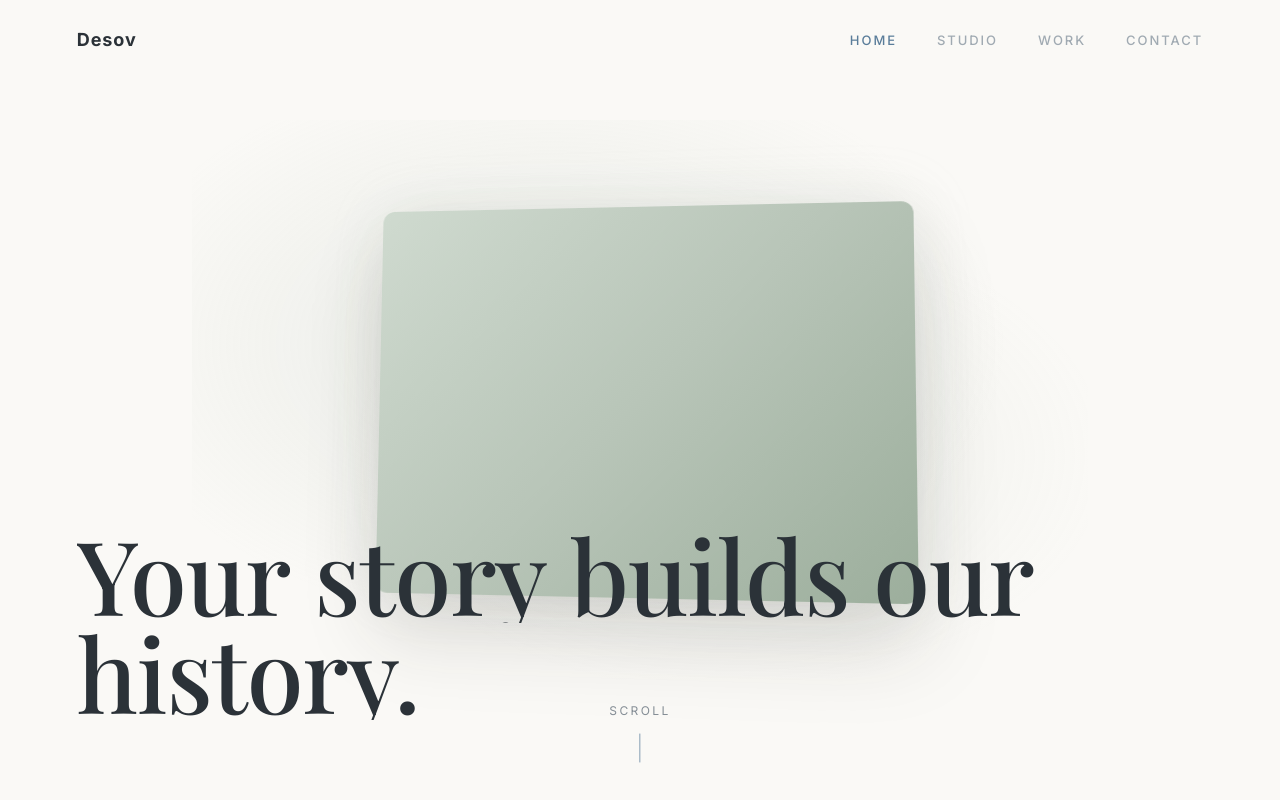
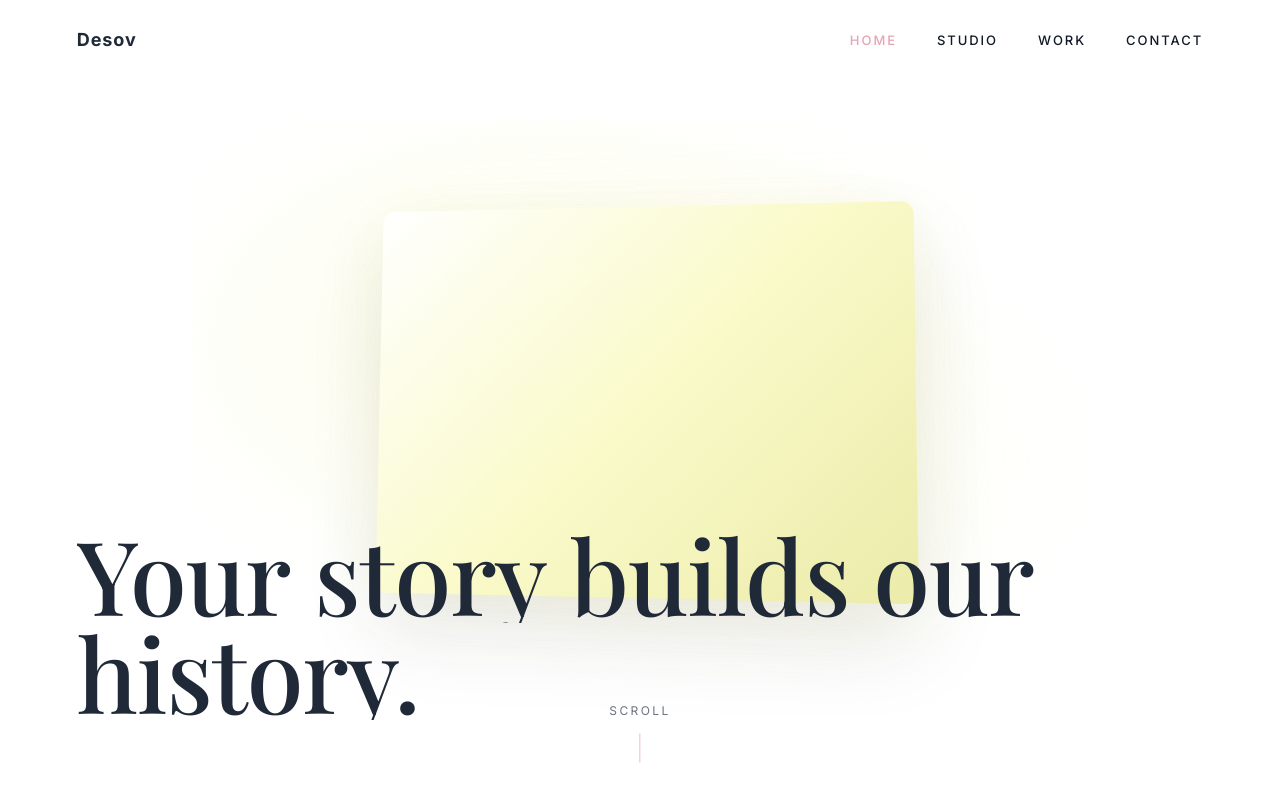
Before and after one commit to sourav355yadav-jpg/desov-site, a Next.js app: page / in a window 1280 px wide. Shown: the top 800 px of the page. Built offline with nearby package versions, Linux system fonts and the light colour scheme.

Commit message:
Update color palette to Pure White, Cream, Pink, and Dark Charcoal

```diff
--- a/app/globals.css
+++ b/app/globals.css
@@ -2,18 +2,18 @@
 
 /* ===== SOHub Design System Tokens ===== */
 :root {
-  /* Warm Sand & Slate Blue Palette */
-  --bg-primary: #FAF9F6; /* Ivory / Off-white */
-  --bg-secondary: #B8C5B8; /* Soft Sage */
-  --bg-card: #E3D9CD; /* Slightly lighter Warm Sand */
+  /* Pink, Cream, & White Palette */
+  --bg-primary: #ffffff; /* Pure White */
+  --bg-secondary: #FAFACA; /* Sections Color (Cream/Off-white) */
+  --bg-card: #F9F9F9; /* Slight off-white for cards */
 
-  --text-primary: #2B3238; /* Darkened Cool Grey for high readability on light background */
-  --text-secondary: #A0AAB2; /* Cool Grey */
-  --text-muted: #848D95; /* Slightly darker grey */
+  --text-primary: #1f2937; /* Headings (Dark Charcoal/Navy) */
+  --text-secondary: #111827; /* Body Text (Very Dark Blue) */
+  --text-muted: #6B7280; /* Muted text */
 
-  --accent: #5A7D9A; /* Slate Blue */
-  --accent-hover: #456178;
-  --line-color: rgba(160, 170, 178, 0.5); /* Cool Grey dividers */
+  --accent: #E8A1B5; /* Primary Buttons (Light Pink) */
+  --accent-hover: #D9779F; /* Hover (Medium Rose Pink) */
+  --line-color: #E5E7E8; /* Borders (Light Gray) */
 
   --section-padding-y: clamp(100px, 15vw, 240px);
   --section-padding-x: clamp(24px, 6vw, 100px);
@@ -221,7 +221,7 @@ h1, h2, h3, h4, h5, h6 {
 }
 
 .navbar.scrolled {
-  background: rgba(250, 249, 246, 0.9); /* Matching FAF9F6 */
+  background: rgba(255, 255, 255, 0.9); /* Matching White */
   backdrop-filter: blur(12px);
   -webkit-backdrop-filter: blur(12px);
 }
--- a/app/page.tsx
+++ b/app/page.tsx
@@ -134,16 +134,16 @@ function HeroSection() {
       }}>
         <div style={{
           width: '100%', aspectRatio: '16/10',
-          background: 'radial-gradient(ellipse at 40% 40%, rgba(184, 197, 184, 0.25) 0%, transparent 60%), radial-gradient(ellipse at 60% 60%, rgba(184, 197, 184, 0.15) 0%, transparent 50%)',
+          background: 'radial-gradient(ellipse at 40% 40%, rgba(250, 250, 202, 0.4) 0%, transparent 60%), radial-gradient(ellipse at 60% 60%, rgba(250, 250, 202, 0.25) 0%, transparent 50%)',
           borderRadius: '20px',
           filter: 'blur(0.5px)',
         }}>
           <div style={{
             width: '60%', height: '70%', margin: 'auto',
             position: 'relative', top: '15%',
-            background: 'linear-gradient(135deg, #CFDACF, #B8C5B8, #9CAE9C)',
+            background: 'linear-gradient(135deg, #FFFFFF, #FAFACA, #EBEBAA)',
             borderRadius: '12px',
-            boxShadow: '0 40px 80px rgba(42,37,34,0.15), 0 0 60px rgba(184, 197, 184, 0.2)',
+            boxShadow: '0 40px 80px rgba(42,37,34,0.1), 0 0 60px rgba(250, 250, 202, 0.3)',
             transform: 'perspective(800px) rotateY(-5deg) rotateX(3deg)',
           }} />
         </div>
@@ -352,7 +352,7 @@ function CTASection() {
       {/* Chair Render Placeholder */}
       <div className="cta-render" style={{
         width: '40vw', maxWidth: '500px', aspectRatio: '1',
-        background: 'radial-gradient(circle, rgba(184, 197, 184, 0.25) 0%, transparent 70%)',
+        background: 'radial-gradient(circle, rgba(250, 250, 202, 0.4) 0%, transparent 70%)',
         borderRadius: '50%',
       }} />
 
```
